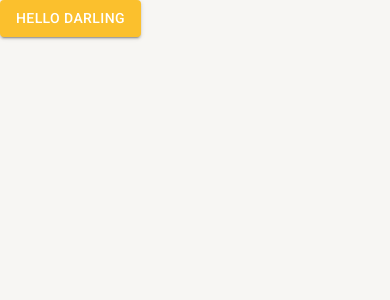
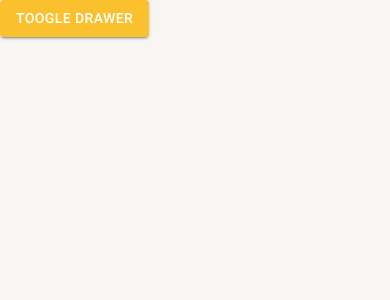
Before and after one commit to augustodevjs/dashboard-materialUi, a React (Create React App) app: page /pagina-inicial in a window 390 px wide. Shown: the top 300 px of the page. Built offline with nearby package versions, Linux system fonts and the light colour scheme.

Commit message:
feat: adicionando drawer com responsividade

```diff
--- a/src/App.tsx
+++ b/src/App.tsx
@@ -1,13 +1,20 @@
 import { BrowserRouter } from "react-router-dom";
 import { AppRoutes } from "./routes";
-import { AppThemeProvider } from "./shared/contexts";
+import { DrawerMenu } from "./shared/components";
+import { AppThemeProvider, DrawerProvider } from "./shared/contexts";
 
 export const App = () => {
   return (
     <AppThemeProvider>
-      <BrowserRouter>
-        <AppRoutes />
-      </BrowserRouter>
+      <DrawerProvider>
+
+        <BrowserRouter>
+          <DrawerMenu>
+            <AppRoutes />
+          </DrawerMenu>
+        </BrowserRouter>
+
+      </DrawerProvider>
     </AppThemeProvider>
   );
 };
--- a/src/routes/index.tsx
+++ b/src/routes/index.tsx
@@ -1,17 +1,17 @@
 import { Routes, Route, Navigate } from "react-router-dom";
 import { Button } from "@mui/material";
-import { useAppThemeContext } from "../shared/contexts";
+import { useDrawerContext } from "../shared/contexts";
 
 export const AppRoutes = () => {
-  const { toggleTheme } = useAppThemeContext();
+  const { toggleDrawerOpen } = useDrawerContext();
 
   return (
     <Routes>
       <Route
         path="/pagina-inicial"
         element={
-          <Button onClick={toggleTheme} variant="contained" color="primary">
-            Hello Darling
+          <Button onClick={toggleDrawerOpen} variant="contained" color="primary">
+            Toogle Drawer
           </Button>
         }
       />
--- /dev/null
+++ b/src/shared/components/drawerMenu/DrawerMenu.tsx
@@ -0,0 +1,49 @@
+import React, { ReactNode } from "react"
+
+import { Avatar, Divider, Drawer, Icon, List, ListItemButton, ListItemIcon, ListItemText, useMediaQuery, useTheme } from '@mui/material'
+import { Box } from "@mui/system";
+import { useDrawerContext } from "../../contexts";
+
+interface DrawerMenuProps {
+  children: ReactNode;
+}
+
+export const DrawerMenu: React.FC<DrawerMenuProps> = ({ children }) => {
+  const theme = useTheme();
+  const smDown = useMediaQuery(theme.breakpoints.down('sm'));
+  const { isDrawerOpen, toggleDrawerOpen } = useDrawerContext();
+
+  return (
+    <>
+      <Drawer open={isDrawerOpen} onClose={toggleDrawerOpen} variant={smDown ? 'temporary' : 'permanent'}>
+        <Box width={theme.spacing(28)} height="100%" display="flex" flexDirection="column">
+
+          <Box width="100%" height={theme.spacing(20)} display="flex" alignItems="center" justifyContent="center">
+            <Avatar
+              sx={{ height: theme.spacing(12), width: theme.spacing(12) }}
+              src="https://avatars.githubusercontent.com/u/90275457?s=400&u=e4a9c35d965dc42c38c6f0b3655a742b8f1f2aa9&v=4"
+            />
+          </Box>
+
+          <Divider />
+
+          <Box flex={1}>
+            <List component="nav">
+              <ListItemButton>
+                <ListItemIcon>
+                  <Icon>home</Icon>
+                </ListItemIcon>
+                <ListItemText primary="Página Inicial" />
+              </ListItemButton>
+            </List>
+          </Box>
+
+        </Box>
+      </Drawer>
+
+      <Box height="100vh" marginLeft={smDown ? 0 : theme.spacing(28)}>
+        {children}
+      </Box>
+    </>
+  )
+}
--- a/src/shared/components/index.ts
+++ b/src/shared/components/index.ts
@@ -1 +1 @@
-export {};
+export * from './drawerMenu/DrawerMenu';
--- /dev/null
+++ b/src/shared/contexts/DrawnerContext.tsx
@@ -0,0 +1,37 @@
+import {
+  createContext,
+  ReactNode,
+  useCallback,
+  useContext,
+  useState,
+} from "react";
+
+interface DrawerContextProps {
+  isDrawerOpen: boolean;
+  toggleDrawerOpen: () => void;
+}
+
+interface DrawerProviderProps {
+  children: ReactNode;
+}
+
+const DrawerContext = createContext<DrawerContextProps>({} as DrawerContextProps);
+
+export const DrawerProvider = ({ children }: DrawerProviderProps) => {
+  const [isDrawerOpen, setIsDrawerOpen] = useState(false);
+
+  const toggleDrawerOpen = useCallback(() => {
+    setIsDrawerOpen((oldDrawerOpen) => !oldDrawerOpen);
+  }, []);
+
+  return (
+    <DrawerContext.Provider value={{ isDrawerOpen, toggleDrawerOpen }}>
+      {children}
+    </DrawerContext.Provider>
+  );
+};
+
+export const useDrawerContext = () => {
+  const context = useContext(DrawerContext);
+  return context;
+};
--- a/src/shared/contexts/index.ts
+++ b/src/shared/contexts/index.ts
@@ -1 +1,2 @@
 export * from "./ThemeContext";
+export * from './DrawnerContext';
```
